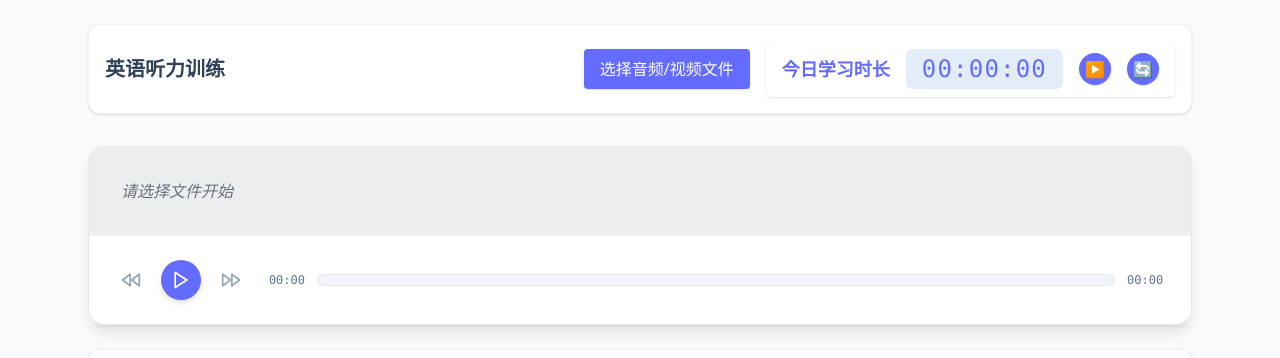
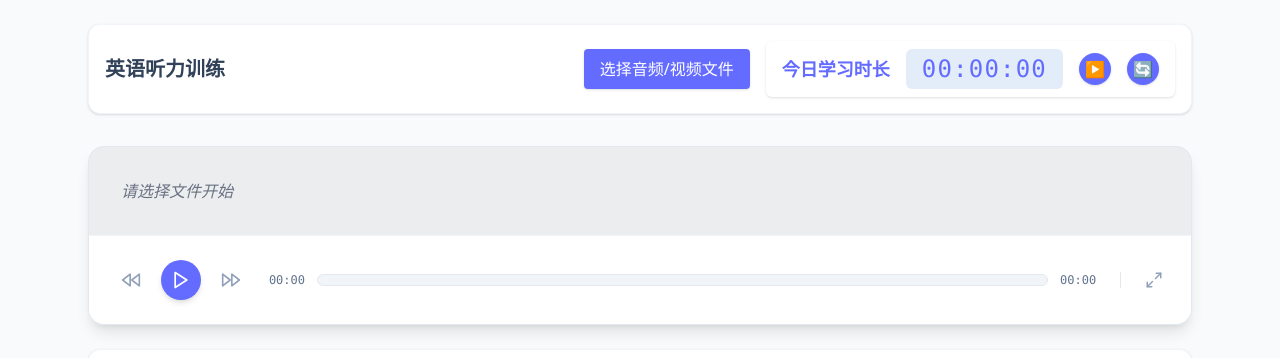
Before and after one commit to brettoak/EnListeningTrainer, a React (Vite) app: page / in a window 1280 px wide. Shown: the top 358 px of the page. Built offline with nearby package versions, Linux system fonts and the light colour scheme.

Commit message:
add function to resize video window

```diff
--- a/src/App.tsx
+++ b/src/App.tsx
@@ -12,6 +12,7 @@ function App() {
   const [isPlaying, setIsPlaying] = useState(false);
   const [currentTime, setCurrentTime] = useState(0);
   const [duration, setDuration] = useState(0);
+  const [playerWidth, setPlayerWidth] = useState(100);
 
   const mediaRef = useRef<HTMLMediaElement>(null);
 
@@ -90,6 +91,54 @@ function App() {
     }
   };
 
+  const [isDragging, setIsDragging] = useState(false);
+
+  const togglePlayerWidth = () => {
+    setPlayerWidth(prev => {
+      if (prev === 100) return 80;
+      if (prev === 80) return 60;
+      return 100;
+    });
+  };
+
+  const handleDragStart = (e: React.MouseEvent) => {
+    setIsDragging(true);
+    e.preventDefault();
+  };
+
+  useEffect(() => {
+    const handleMouseMove = (e: MouseEvent) => {
+      if (!isDragging) return;
+      const windowWidth = window.innerWidth;
+      const mouseX = e.clientX;
+      const center = windowWidth / 2;
+
+      // Calculate new half-width (distance from center to mouse)
+      // Assuming right handle: distance = mouseX - center
+      const distanceFromCenter = Math.abs(mouseX - center);
+      const newWidthPx = distanceFromCenter * 2;
+      let newWidthPercent = (newWidthPx / windowWidth) * 100;
+
+      // Clamp
+      newWidthPercent = Math.max(30, Math.min(100, newWidthPercent));
+      setPlayerWidth(newWidthPercent);
+    };
+
+    const handleMouseUp = () => {
+      setIsDragging(false);
+    };
+
+    if (isDragging) {
+      document.addEventListener('mousemove', handleMouseMove);
+      document.addEventListener('mouseup', handleMouseUp);
+    }
+
+    return () => {
+      document.removeEventListener('mousemove', handleMouseMove);
+      document.removeEventListener('mouseup', handleMouseUp);
+    };
+  }, [isDragging]);
+
   return (
     <div className="max-w-[90%] mx-auto p-6 min-h-screen flex flex-col font-sans">
       <header className="flex justify-between items-center mb-8 bg-white p-4 rounded-xl shadow-sm border border-slate-100">
@@ -101,7 +150,18 @@ function App() {
       </header>
 
       <main className="flex-1 flex flex-col gap-6">
-        <div className="flex flex-col gap-0 rounded-2xl overflow-hidden shadow-lg bg-black/5 border border-slate-200">
+        <div
+          className={`flex flex-col gap-0 rounded-2xl overflow-hidden shadow-lg bg-black/5 border border-slate-200 mx-auto relative group/player ${isDragging ? '' : 'transition-all duration-300 ease-out'}`}
+          style={{ width: `${playerWidth}%` }}
+        >
+          {/* Resize Handle - Right */}
+          <div
+            className="absolute top-0 right-0 w-4 h-full cursor-col-resize z-50 flex items-center justify-center opacity-0 group-hover/player:opacity-100 hover:opacity-100 transition-opacity"
+            onMouseDown={handleDragStart}
+          >
+            <div className="w-1.5 h-12 bg-slate-300 rounded-full shadow-sm hover:bg-[#646cff] transition-colors"></div>
+          </div>
+
           <MediaPlayer
             ref={mediaRef}
             file={file}
@@ -119,6 +179,7 @@ function App() {
               onSeek={handleSeek}
               onRewind={handleRewind}
               onForward={handleForward}
+              onToggleSize={togglePlayerWidth}
             />
           </div>
         </div>
--- a/src/components/Controls.tsx
+++ b/src/components/Controls.tsx
@@ -9,6 +9,7 @@ interface ControlsProps {
   onSeek: (time: number) => void;
   onRewind: () => void;
   onForward: () => void;
+  onToggleSize: () => void;
 }
 
 export const Controls: React.FC<ControlsProps> = ({
@@ -18,7 +19,8 @@ export const Controls: React.FC<ControlsProps> = ({
   onPlayPause,
   onSeek,
   onRewind,
-  onForward
+  onForward,
+  onToggleSize
 }) => {
   const formatTime = (time: number) => {
     if (isNaN(time)) return '00:00';
@@ -89,6 +91,16 @@ export const Controls: React.FC<ControlsProps> = ({
         </div>
 
         <span className="font-mono text-xs text-slate-500 w-10 font-medium">{formatTime(duration)}</span>
+
+        <div className="w-px h-4 bg-slate-200 mx-2"></div>
+
+        <button
+          className="text-slate-400 hover:text-[#646cff] transition-colors p-1 rounded hover:bg-slate-50"
+          onClick={onToggleSize}
+          title="调整大小"
+        >
+          <svg xmlns="http://www.w3.org/2000/svg" width="18" height="18" viewBox="0 0 24 24" fill="none" stroke="currentColor" strokeWidth="2" strokeLinecap="round" strokeLinejoin="round"><polyline points="15 3 21 3 21 9"></polyline><polyline points="9 21 3 21 3 15"></polyline><line x1="21" y1="3" x2="14" y2="10"></line><line x1="3" y1="21" x2="10" y2="14"></line></svg>
+        </button>
       </div>
 
     </div>
```
